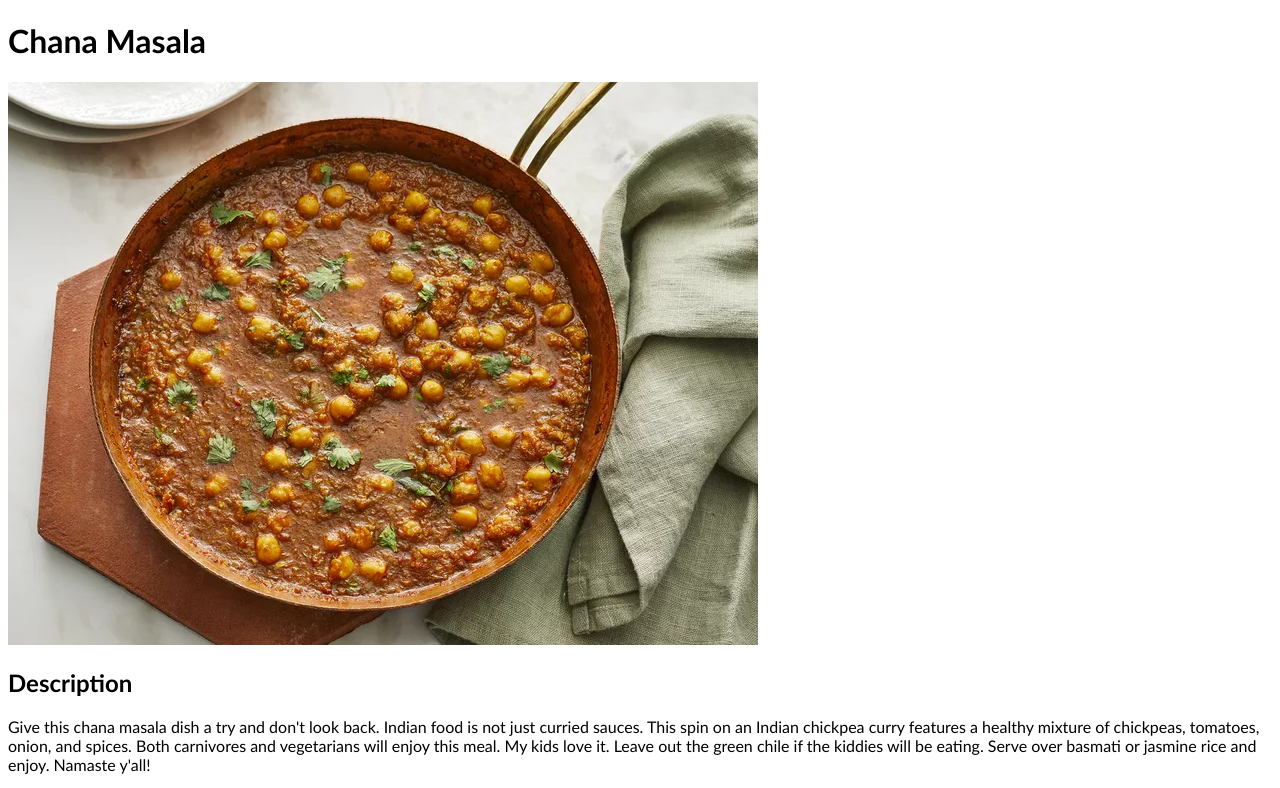
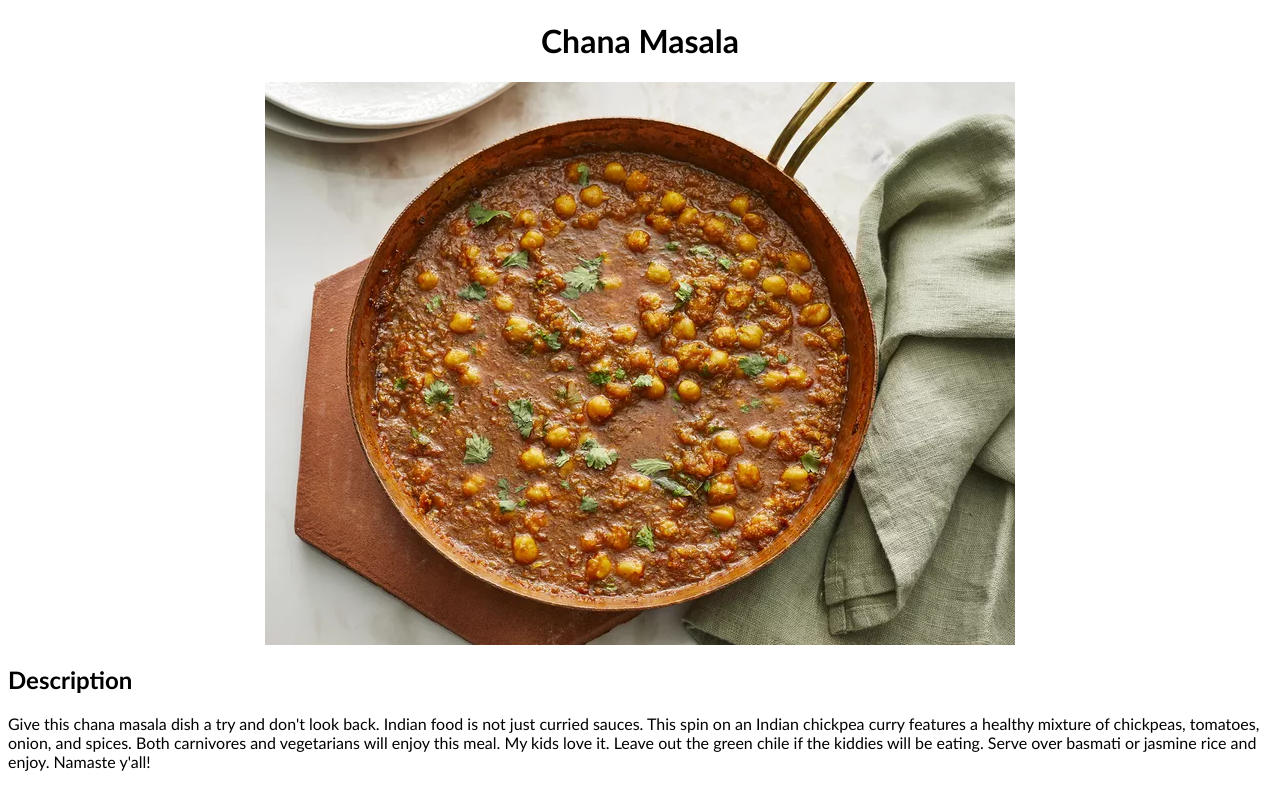
Before and after one commit to tanaka-chitete/odin-recipes, a plain HTML site: page recipes/chana-masala.html in a window 1280 px wide. Shown: the top 788 px of the page. Drawn offline with Linux system fonts and the light colour scheme.

Commit message:
Center recipe names and images

```diff
--- a/recipes/chana-masala.html
+++ b/recipes/chana-masala.html
@@ -6,8 +6,8 @@
     <title>Chana Masala</title>
   </head>
   <body>
-    <h1>Chana Masala</h1>
-    <img src="../images/chana-masala.webp" alt="Chana Masala" class="chana-masala">
+    <h1 class="recipe-name">Chana Masala</h1>
+    <img src="../images/chana-masala.webp" alt="Chana Masala" class="chana-masala center-image">
     <h2>Description</h2>
     <p>Give this chana masala dish a try and don't look back. Indian food is not just curried sauces. This spin on an Indian chickpea curry features a healthy mixture of chickpeas, tomatoes, onion, and spices. Both carnivores and vegetarians will enjoy this meal. My kids love it. Leave out the green chile if the kiddies will be eating. Serve over basmati or jasmine rice and enjoy. Namaste y'all!</p>
     <h2>Ingredients</h2>
--- a/style.css
+++ b/style.css
@@ -2,17 +2,26 @@ body {
   font-family: "Trebuchet MS", Arial, Helvetica, sans-serif;
 }
 
-.chana-masala {
+.recipe-name{
+  text-align: center;
+}
+
+img.chana-masala {
   height: auto;
   width: 750px;
 }
 
-.rigatoni-alla-vodka {
+img.rigatoni-alla-vodka {
   height: auto;
   width: 625px;
 }
 
-.spaghetti-bolognese {
+img.spaghetti-bolognese {
   height: auto;
   width: 325px
 }
+
+.center-image {
+  display: block;
+  margin: 0 auto;
+}
```
Also changed, not shown: recipes/rigatoni-alla-vodka.html (+2 -2 lines), recipes/spaghetti-bolognese.html (+2 -2 lines).
